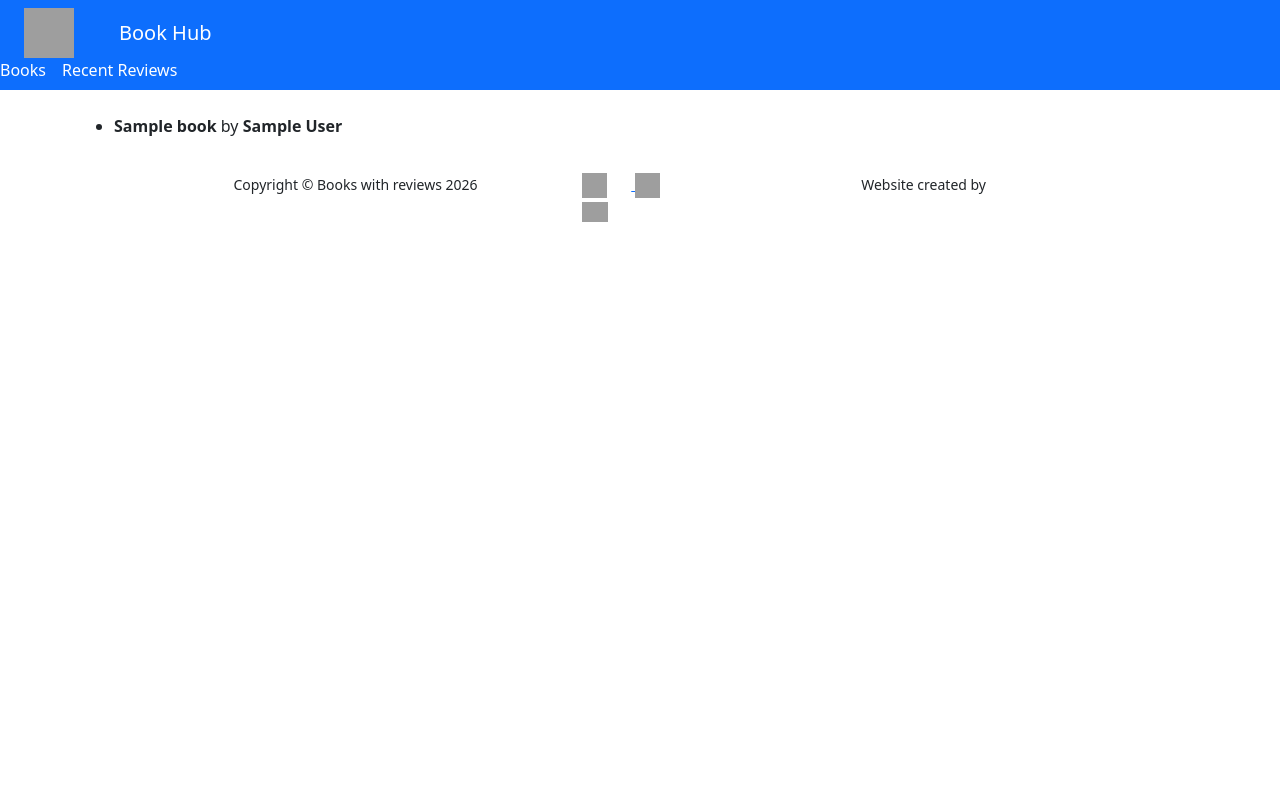
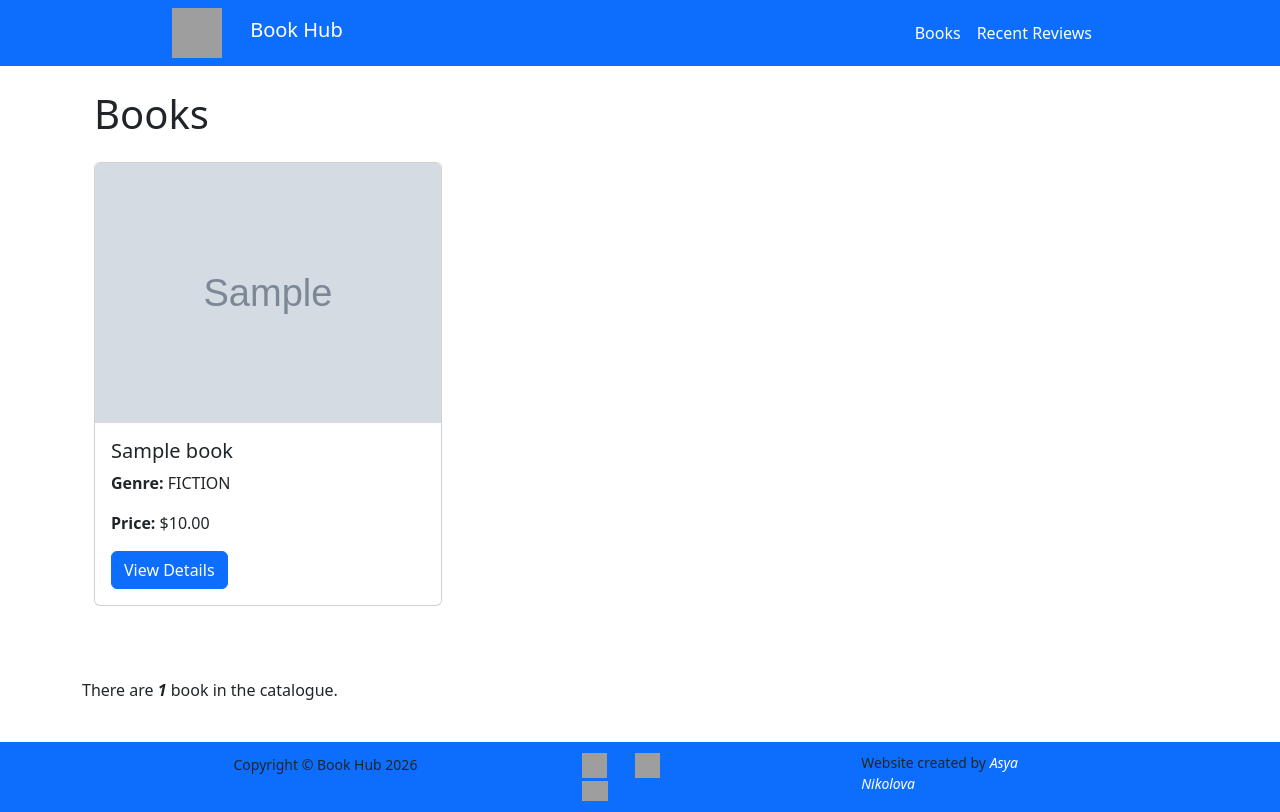
Before and after one commit to Alisa2231/DjangoBasicsAtSoftUni, a Django app: page /books/all_books/ in a window 1280 px wide. Before the commit the page ends 222 px from the top, so only its background shows below. Run offline with Django 5.2, Linux system fonts and the light colour scheme; tables that the repository leaves empty hold one stand-in row (values such as "Sample post"); grey boxes marked "Sample" are stand-in pictures; grey boxes are pictures that could not be loaded.

Commit message:
finished exercise on templates

```diff
--- a/exercise_templates/books/admin.py
+++ b/exercise_templates/books/admin.py
@@ -5,4 +5,4 @@ from books.models import Book
 
 @admin.register(Book)
 class BookAdmin(admin.ModelAdmin):
-    list_display = ['title', 'author', 'publisher', 'price']
+    list_display = ['title', 'author', 'slug', 'image_url', 'publisher', 'price']
--- a/exercise_templates/books/models.py
+++ b/exercise_templates/books/models.py
@@ -23,7 +23,7 @@ class Book(models.Model):
     isbn = models.CharField(max_length=13, unique=True)
     genre = models.CharField(max_length=100, choices=GENRES.choices)
     publishing_date = models.DateField()
-    description = models.TextField()
+    description = models.TextField(null=True, blank=True)
     image_url = models.URLField()
     slug = models.CharField(editable=False, unique=True)
     updated_at = models.DateTimeField(auto_now=True)
@@ -33,4 +33,4 @@ class Book(models.Model):
         super().save(*args, **kwargs)
 
     def __str__(self):
-        return self.slug
+        return f'{self.title} by {self.author}'
--- a/exercise_templates/templates/books/all_books.html
+++ b/exercise_templates/templates/books/all_books.html
@@ -1,12 +1,37 @@
 {% extends 'books/index.html' %}
+{#{% load recent_books %}#}
 
 {% block content %}
-    <ul>
-    {% for book in books %}
-        <li>
-            <b>{{book.title|capfirst}}</b> by <b>{{ book.author|capfirst }}</b>
-        </li>
-    {% endfor %}
-    </ul>
+
+    <div class="container">
+        <h1 class="mb-4">Books</h1>
+        <div class="row">
+            {% for book in books %}
+            <div class="col-md-4 mb-4">
+                <div class="card">
+                    <img src="{{ book.image_url }}" class="card-img-top" alt="{{ book.title }}">
+                    <div class="card-body">
+                        <h5 class="card-title">{{ book.title|capfirst }}</h5>
+                        <p class="card-text"><strong>Genre:</strong> {{ book.genre }}</p>
+                        <p class="card-text"><strong>Price:</strong> ${{ book.price }}</p>
+{#                        {% if book.avg_rating %}#}
+{#                            <p class="card-text"><strong>Average Rating:</strong> {{ book.avg_rating|floatformat:2 }}</p>#}
+{#                        {% else %}#}
+{#                            <p class="card-text"><strong>No ratings yet</strong></p>#}
+{#                        {% endif %}#}
+                        <a href="{% url 'book_details' book.slug %}" class="btn btn-primary">View Details</a>
+                    </div>
+                </div>
+            </div>
+            {% empty %}
+                <h1>No books yet.</h1>
+            {% endfor %}
+        </div>
+    </div>
+
+{#    {%  recent_books %}#}
+
+    <p class="mt-5">There are <b><i>{{ books|length }}</i></b> book{{ books|length|pluralize }} in the catalogue.</p>
+
 
 {% endblock %}
--- a/exercise_templates/templates/books/index.html
+++ b/exercise_templates/templates/books/index.html
@@ -8,26 +8,28 @@
     <title>{% block title %}{{ page_title }}{% endblock %}</title>
     <link rel="stylesheet" type="text/css" href="{% static 'styles.css' %}">
 </head>
-<body>
+<body class="d-flex flex-column vh-100 justify-content-between">
     <header class="navbar bg-primary navbar-dark">
-        <img class="ms-4" height="50" width="50" src="{% static 'images/logo.jpg' %}"/>
+        <div class="container w-75 d-flex justify-content-between">
+            <div>
+                <img class="me-4" height="50" width="50" src="{% static 'images/logo.jpg' %}"/>
+                <a class="navbar-brand" href="{% url 'landing_page' %}">Book Hub</a>
+            </div>
 
-        <div class="container">
-            <a class="navbar-brand" href="{% url 'landing_page' %}">Book Hub</a>
+            <nav class="d-flex gap-3">
+                    <a class="nav-link text-white" href="{% url 'all_books' %}">Books</a>
+                    <a class="nav-link text-white me-3" href="{% url 'recent_reviews' %}">Recent Reviews</a>
+            </nav>
         </div>
-
-        <nav class="d-flex gap-3">
-            <a class="nav-link text-white" href="{% url 'all_books' %}">Books</a>
-            <a class="nav-link text-white me-3" href="{% url 'recent_reviews' %}">Recent Reviews</a>
-        </nav>
     </header>
 
     <main class="container my-4">
         {% block content %}
+            <h1 class="text-center m-5">Welcome to the <strong>Book Hub</strong></h1>
         {% endblock %}
     </main>
 
-    <footer>
+    <footer class="bg-primary">
 
         <div id="footer" class="container">
 
@@ -36,20 +38,20 @@
                 <div class="row" style="padding: 10px 0px">
 
                     <div class="col-lg-5 text-start">
-                        <small>Copyright &copy; Books with reviews 2026</small>
+                        <small>Copyright &copy; Book Hub 2026</small>
                     </div>
 
                     <div class="col-lg-2 my-2 my-lg-0" style="color:black">
 
-                        <a href="https://www.facebook.com/iCatRescue/" class="footer-link" target=”_blank”>
+                        <a href="https://www.facebook.com/" class="footer-link" target=”_blank”>
                             <img src="{% static 'images/facebook-logo-white.png'%}" class="me-xl-4 me-2" style="width:25px; height:25px">
                         </a>
 
-                        <a href="https://www.instagram.com/icat_rescue/" class="footer-link" target="_blank">
+                        <a href="https://www.instagram.com/" class="footer-link" target="_blank">
                             <img src="{% static 'images/instagram-logo-white.png'%}" class="me-xl-4 me-2" style="width:25px; height:25px">
                         </a>
 
-                        <a href="mailto:contact@icatrescue.com" class="footer-link">
+                        <a href="mailto:asya22@abv.bg" class="footer-link">
 
                             <img src="{% static 'images/email-icon-white.png'%}" style="width:26px; height:20px">
 
@@ -58,7 +60,7 @@
                     </div>
                     <div class="col-lg-2"></div>
 
-                    <div class="col-lg-3">
+                    <div class="col-lg-3 d-flex justify-content-end">
                         <small>Website created by <a href="mailto:asya22@abv.bg" target="_blank" style="color:white; text-decoration:none"><i>Asya Nikolova</i></a></small>
                     </div>
 
```
Also changed, not shown: exercise_templates/books/templatetags/recent_books.py (added, +10 -0 lines), exercise_templates/reviews/templatetags/stars.py (added, +7 -0 lines), exercise_templates/templates/books/book_details.html (+11 -12 lines), exercise_templates/templates/reviews/recent_reviews.html (+8 -12 lines), exercise_templates/templates/reviews/review_details.html (+10 -12 lines), exercise_templates/books/migrations/0004_alter_book_description.py (added), exercise_templates/books/templatetags/__init__.py (added), exercise_templates/reviews/templatetags/__init__.py (added), 1 other file.
